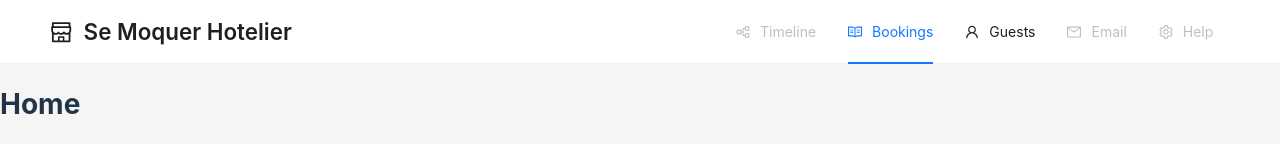
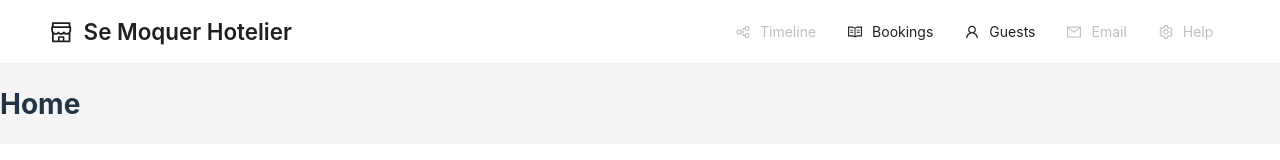
Before and after one commit to DaveOdden/-se-moquer-hotelier, a React (Vite) app: page / in a window 1280 px wide. Shown: the top 160 px of the page. Built offline with nearby package versions, Linux system fonts and the light colour scheme.

Commit message:
refactor - clean up file names and hone router

```diff
--- a/src/components/ToolSelection.jsx
+++ b/src/components/FeatureNav.jsx
@@ -1,7 +1,7 @@
 import React, { useState } from 'react';
 import { MailOutlined, SettingOutlined, UserOutlined, ReadOutlined, PartitionOutlined } from '@ant-design/icons';
 import { Menu } from 'antd';
-import { useNavigate } from "react-router-dom";
+import { useNavigate, useLocation } from "react-router-dom";
 
 const items = [
   {
@@ -69,14 +69,13 @@ const items = [
 ];
 
 
-export default function ToolSelection() {
+export default function FeatureNav() {
   const navigate = useNavigate();
-
-  const [current, setCurrent] = useState('bookings');
+  const location = useLocation();
+  const [current, setCurrent] = useState(location.pathname.slice(1,location.pathname.length));
   const onClick = (e) => {
-    console.log('click ', e);
+    setCurrent(e.key);
     navigate(`/${e.key}`);
-    setCurrent(e.key);
   };
   return <Menu style={{minWidth: '510px'}} onClick={onClick} selectedKeys={[current]} mode="horizontal" items={items} />;
 }
--- a/src/components/HeaderComponent.jsx
+++ b/src/components/HeaderComponent.jsx
@@ -1,5 +1,5 @@
 import React from 'react';
-import ToolSelection from './ToolSelection'
+import FeatureNav from './FeatureNav'
 import { Row, Col } from 'antd';
 import { Divider, Typography, Button } from 'antd';
 import { ShopOutlined, PlusCircleOutlined } from '@ant-design/icons';
@@ -23,7 +23,7 @@ export default function HeaderComponent() {
         </Typography>
       </Col>
       <Col span={18} style={{ display: 'flex', justifyContent: 'flex-end' }}>
-        <ToolSelection />
+        <FeatureNav />
       </Col>
     </Row>
   );
--- a/src/components/SubHeaderComponent.jsx
+++ b/src/components/SubHeaderComponent.jsx
@@ -1,5 +1,4 @@
 import React from 'react';
-import ToolSelection from './ToolSelection'
 import { Row, Col } from 'antd';
 import { Input, Space, Typography, Button } from 'antd';
 import { ShopOutlined, PlusCircleOutlined, SearchOutlined } from '@ant-design/icons';
--- a/src/features/Bookings.jsx
+++ b/src/features/Bookings.jsx
@@ -19,7 +19,6 @@ const contentStyle = {
   color: '#333',
   backgroundColor: '#fff',
 };
-
 
 const dataSource = [
   {
--- a/src/features/Guests.jsx
+++ b/src/features/Guests.jsx
@@ -19,7 +19,6 @@ const contentStyle = {
   color: '#333',
   backgroundColor: '#fff',
 };
-
 
 const dataSource = [
   {
@@ -61,7 +60,7 @@ export default function Guests() {
         <SubHeaderComponent/>
       </Header>
       <Content style={contentStyle}>
-        <Table dataSource={dataSource} columns={columns} size="middle" />;
+        <Table dataSource={dataSource} columns={columns} size="middle" />
       </Content>
     </>
   )
```
